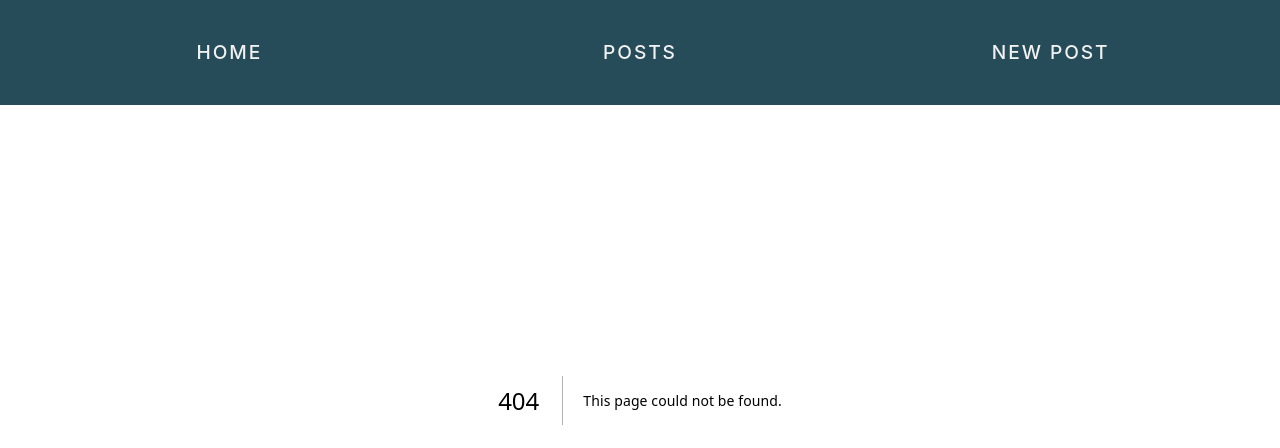
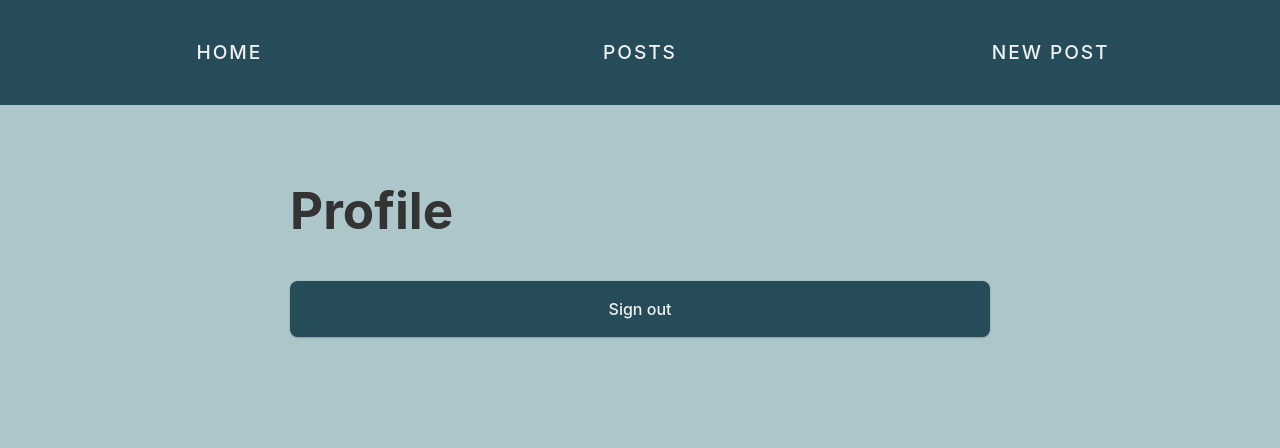
Before and after one commit to cederdorff/next-post-app, a Next.js app: page /profile in a window 1280 px wide. Before the commit this address had no page. Shown: the top 448 px of the page. Built offline with nearby package versions, Linux system fonts and the light colour scheme; no server answers; sample sign-in values are in the browser's storage.

Commit message:
Implement authentication middleware and integrate NextAuth for user sessions

```diff
--- /dev/null
+++ b/app/api/auth/[...nextauth]/route.js
@@ -0,0 +1,4 @@
+import { handlers } from "@/app/auth";
+
+export const { GET, POST } = handlers;
+export const runtime = "edge"; // optional
--- /dev/null
+++ b/app/auth.js
@@ -0,0 +1,66 @@
+import NextAuth from "next-auth";
+import GitHub from "next-auth/providers/github";
+
+export const { handlers, signIn, signOut, auth } = NextAuth({
+  providers: [GitHub],
+  callbacks: {
+    async jwt({ token, user }) {
+      if (user) {
+        // Add additional properties to the token
+        token.id = user.id;
+        token.name = user.name;
+        token.email = user.email;
+        token.picture = user.image;
+        token.username = user.username;
+        token.bio = user.bio;
+        token.location = user.location;
+        token.blog = user.blog;
+        token.fbId = user.fbId;
+      }
+      return token;
+    },
+    async session({ session, token }) {
+      // Add additional properties to the session
+      session.user.id = token.id;
+      session.user.name = token.name;
+      session.user.email = token.email;
+      session.user.image = token.picture;
+      session.user.username = token.username;
+      session.user.bio = token.bio;
+      session.user.location = token.location;
+      session.user.blog = token.blog;
+      session.user.fbId = token.fbId;
+      return session;
+    },
+    async signIn({ user, account, profile }) {
+      // You can perform additional logic here
+      console.log("---------- signIn ----------");
+
+      console.log(user, account, profile);
+
+      const url = `${process.env.NEXT_PUBLIC_FB_DB_URL}/users.json?orderBy="mail"&equalTo="${user.email}"`;
+      const response = await fetch(url);
+      const data = await response.json();
+      console.log("-----------------");
+      console.log(data);
+
+      if (Object.keys(data).length === 0) {
+        const url = `${process.env.NEXT_PUBLIC_FB_DB_URL}/users.json`;
+        const response = await fetch(url, {
+          method: "POST",
+          body: JSON.stringify({
+            mail: user.email,
+            name: user.name,
+            image: user.image
+          })
+        });
+        const data = await response.json();
+        const fbUid = data.name;
+        console.log("fbId", fbUid);
+        user.fbId = fbUid;
+      }
+
+      return true;
+    }
+  }
+});
--- /dev/null
+++ b/app/profile/page.jsx
@@ -0,0 +1,27 @@
+import { redirect } from "next/navigation";
+import { auth, signOut } from "../auth";
+
+export default async function Profile() {
+  const session = await auth();
+  const user = session?.user;
+  console.log("session", session);
+
+  if (!session) {
+    redirect("/sign-in");
+  }
+  return (
+    <section className="page">
+      <div className="container">
+        <h1>Profile</h1>
+        <button
+          className="rounded-full border border-solid border-black/[.08] dark:border-white/[.145] transition-colors flex items-center justify-center hover:bg-[#f2f2f2] dark:hover:bg-[#1a1a1a] hover:border-transparent text-sm sm:text-base h-10 sm:h-12 px-4 sm:px-5 sm:min-w-44"
+          onClick={async () => {
+            "use server";
+            await signOut();
+          }}>
+          Sign out
+        </button>
+      </div>
+    </section>
+  );
+}
--- /dev/null
+++ b/middleware.js
@@ -0,0 +1 @@
+export { auth as middleware } from "./app/auth";
--- a/package.json
+++ b/package.json
@@ -9,9 +9,10 @@
     "lint": "next lint"
   },
   "dependencies": {
+    "next": "15.0.3",
+    "next-auth": "^5.0.0-beta.25",
     "react": "19.0.0-rc-66855b96-20241106",
-    "react-dom": "19.0.0-rc-66855b96-20241106",
-    "next": "15.0.3"
+    "react-dom": "19.0.0-rc-66855b96-20241106"
   },
   "devDependencies": {
     "eslint": "^8",
```
Also changed, not shown: app/posts/[id]/page.js (+7 -0 lines), app/posts/page.js (+8 -0 lines), app/sign-in/page.jsx (added, +41 -0 lines), 1 other file (tests, documents, lock files or other folders).
